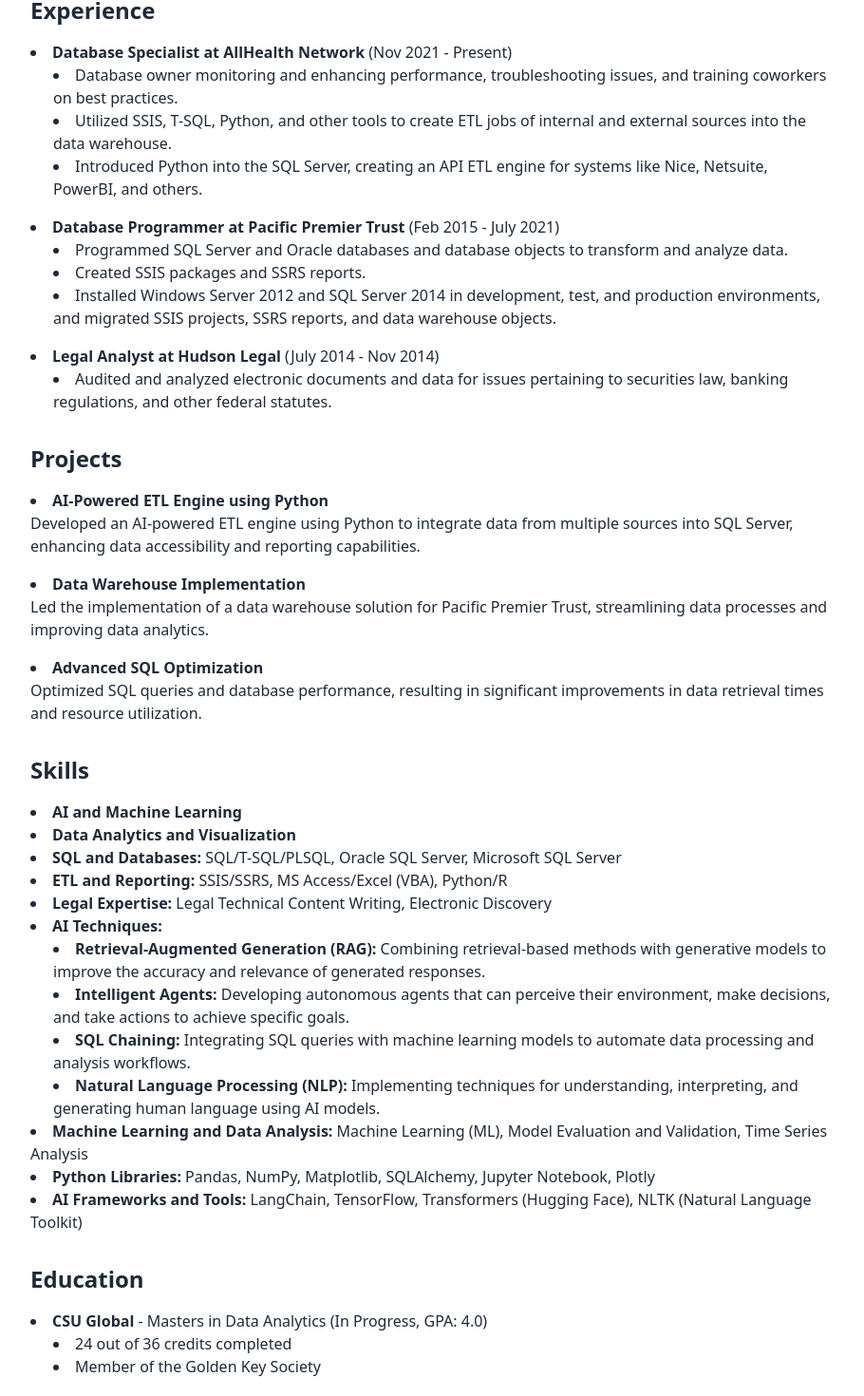
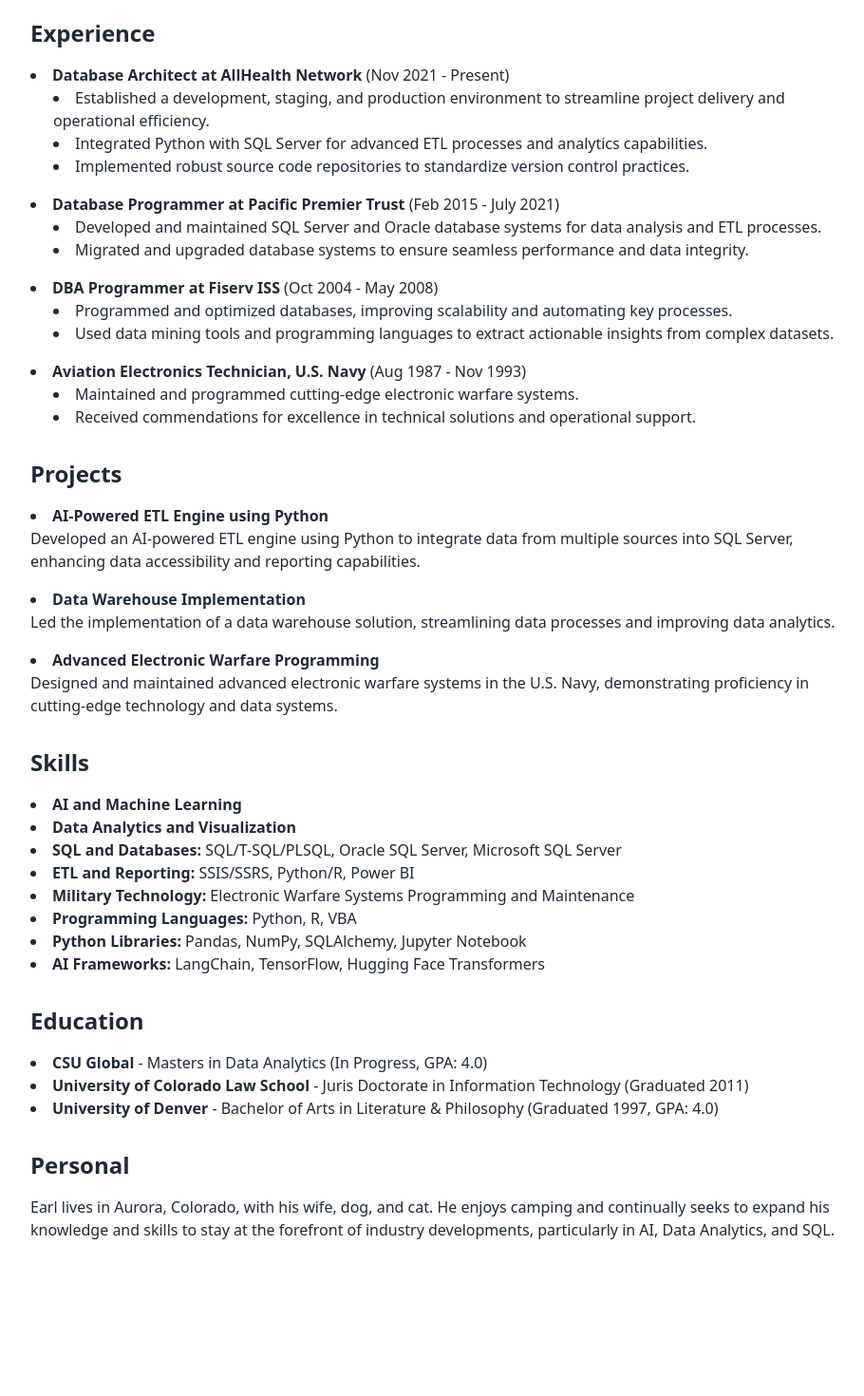
Before and after one commit to mcgowee/ProfessionalWebsite, a SvelteKit app: page /about in a window 1280 px wide. Shown: the part 461-1931 px from the top of the page at 95% size, without its empty margins (184-1094 px from the left). After the commit the page ends 1824 px from the top, so only its background shows below. Built offline with nearby package versions, Linux system fonts and the light colour scheme.

Commit message:
about page

```diff
--- a/src/routes/about/+page.svelte
+++ b/src/routes/about/+page.svelte
@@ -4,7 +4,7 @@
   <section class="background mb-8">
     <h3 class="text-2xl font-semibold mb-4">Background</h3>
     <p>
-      Earl Leonard McGowen IV is a seasoned professional with over 15 years of experience in database programming, AI, and data analytics. He currently serves as a data architect for a mental health organization, combining his technical expertise with a creative approach to building innovative solutions. Earl is also a Navy veteran, having worked as an Avionics Technician on EA-6Bs, an attorney, and a writer.
+      Earl Leonard McGowen IV is a seasoned professional with over 15 years of experience in database programming, AI, and data analytics. He currently serves as a data architect for a mental health organization, combining his technical expertise with a creative approach to building innovative solutions. Earl is also a Navy veteran, having worked as an Avionics Technician on EA-6Bs, showcasing his proficiency with advanced electronic warfare systems. He has also been an attorney and a writer, bringing interdisciplinary insights to every role.
     </p>
   </section>
 
@@ -12,25 +12,32 @@
     <h3 class="text-2xl font-semibold mb-4">Experience</h3>
     <ul class="list-disc list-inside">
       <li class="mb-4">
-        <strong>Database Specialist at AllHealth Network</strong> (Nov 2021 - Present)
+        <strong>Database Architect at AllHealth Network</strong> (Nov 2021 - Present)
         <ul class="list-disc list-inside ml-6">
-          <li>Database owner monitoring and enhancing performance, troubleshooting issues, and training coworkers on best practices.</li>
-          <li>Utilized SSIS, T-SQL, Python, and other tools to create ETL jobs of internal and external sources into the data warehouse.</li>
-          <li>Introduced Python into the SQL Server, creating an API ETL engine for systems like Nice, Netsuite, PowerBI, and others.</li>
+          <li>Established a development, staging, and production environment to streamline project delivery and operational efficiency.</li>
+          <li>Integrated Python with SQL Server for advanced ETL processes and analytics capabilities.</li>
+          <li>Implemented robust source code repositories to standardize version control practices.</li>
         </ul>
       </li>
       <li class="mb-4">
         <strong>Database Programmer at Pacific Premier Trust</strong> (Feb 2015 - July 2021)
         <ul class="list-disc list-inside ml-6">
-          <li>Programmed SQL Server and Oracle databases and database objects to transform and analyze data.</li>
-          <li>Created SSIS packages and SSRS reports.</li>
-          <li>Installed Windows Server 2012 and SQL Server 2014 in development, test, and production environments, and migrated SSIS projects, SSRS reports, and data warehouse objects.</li>
+          <li>Developed and maintained SQL Server and Oracle database systems for data analysis and ETL processes.</li>
+          <li>Migrated and upgraded database systems to ensure seamless performance and data integrity.</li>
         </ul>
       </li>
       <li class="mb-4">
-        <strong>Legal Analyst at Hudson Legal</strong> (July 2014 - Nov 2014)
+        <strong>DBA Programmer at Fiserv ISS</strong> (Oct 2004 - May 2008)
         <ul class="list-disc list-inside ml-6">
-          <li>Audited and analyzed electronic documents and data for issues pertaining to securities law, banking regulations, and other federal statutes.</li>
+          <li>Programmed and optimized databases, improving scalability and automating key processes.</li>
+          <li>Used data mining tools and programming languages to extract actionable insights from complex datasets.</li>
+        </ul>
+      </li>
+      <li class="mb-4">
+        <strong>Aviation Electronics Technician, U.S. Navy</strong> (Aug 1987 - Nov 1993)
+        <ul class="list-disc list-inside ml-6">
+          <li>Maintained and programmed cutting-edge electronic warfare systems.</li>
+          <li>Received commendations for excellence in technical solutions and operational support.</li>
         </ul>
       </li>
     </ul>
@@ -45,11 +52,11 @@
       </li>
       <li class="mb-4">
         <strong>Data Warehouse Implementation</strong>
-        <p>Led the implementation of a data warehouse solution for Pacific Premier Trust, streamlining data processes and improving data analytics.</p>
+        <p>Led the implementation of a data warehouse solution, streamlining data processes and improving data analytics.</p>
       </li>
       <li class="mb-4">
-        <strong>Advanced SQL Optimization</strong>
-        <p>Optimized SQL queries and database performance, resulting in significant improvements in data retrieval times and resource utilization.</p>
+        <strong>Advanced Electronic Warfare Programming</strong>
+        <p>Designed and maintained advanced electronic warfare systems in the U.S. Navy, demonstrating proficiency in cutting-edge technology and data systems.</p>
       </li>
     </ul>
   </section>
@@ -60,42 +67,20 @@
       <li><strong>AI and Machine Learning</strong></li>
       <li><strong>Data Analytics and Visualization</strong></li>
       <li><strong>SQL and Databases:</strong> SQL/T-SQL/PLSQL, Oracle SQL Server, Microsoft SQL Server</li>
-      <li><strong>ETL and Reporting:</strong> SSIS/SSRS, MS Access/Excel (VBA), Python/R</li>
-      <li><strong>Legal Expertise:</strong> Legal Technical Content Writing, Electronic Discovery</li>
-      <li><strong>AI Techniques:</strong>
-        <ul class="list-disc list-inside ml-6">
-          <li><strong>Retrieval-Augmented Generation (RAG):</strong> Combining retrieval-based methods with generative models to improve the accuracy and relevance of generated responses.</li>
-          <li><strong>Intelligent Agents:</strong> Developing autonomous agents that can perceive their environment, make decisions, and take actions to achieve specific goals.</li>
-          <li><strong>SQL Chaining:</strong> Integrating SQL queries with machine learning models to automate data processing and analysis workflows.</li>
-          <li><strong>Natural Language Processing (NLP):</strong> Implementing techniques for understanding, interpreting, and generating human language using AI models.</li>
-        </ul>
-      </li>
-      <li><strong>Machine Learning and Data Analysis:</strong> Machine Learning (ML), Model Evaluation and Validation, Time Series Analysis</li>
-      <li><strong>Python Libraries:</strong> Pandas, NumPy, Matplotlib, SQLAlchemy, Jupyter Notebook, Plotly</li>
-      <li><strong>AI Frameworks and Tools:</strong> LangChain, TensorFlow, Transformers (Hugging Face), NLTK (Natural Language Toolkit)</li>
+      <li><strong>ETL and Reporting:</strong> SSIS/SSRS, Python/R, Power BI</li>
+      <li><strong>Military Technology:</strong> Electronic Warfare Systems Programming and Maintenance</li>
+      <li><strong>Programming Languages:</strong> Python, R, VBA</li>
+      <li><strong>Python Libraries:</strong> Pandas, NumPy, SQLAlchemy, Jupyter Notebook</li>
+      <li><strong>AI Frameworks:</strong> LangChain, TensorFlow, Hugging Face Transformers</li>
     </ul>
   </section>
 
   <section class="education mb-8">
     <h3 class="text-2xl font-semibold mb-4">Education</h3>
     <ul class="list-disc list-inside">
-      <li class="mb-4">
-        <strong>CSU Global</strong> - Masters in Data Analytics (In Progress, GPA: 4.0)
-        <ul class="list-disc list-inside ml-6">
-          <li>24 out of 36 credits completed</li>
-          <li>Member of the Golden Key Society</li>
-        </ul>
-      </li>
-      <li class="mb-4">
-        <strong>University of Colorado Law School</strong> - Juris Doctorate in Information Technology (Graduated 2011)
-        <ul class="list-disc list-inside ml-6">
-          <li>Courses in Technology and Intellectual Property Law, contracts, legal writing, litigation drafting, computers in law, constitutional and criminal law.</li>
-          <li>Thesis on Governmental Databases: Privacy, Transparency, and the Law; Database Mining and Statistical Analysis of Governmental and Litigation Databases.</li>
-        </ul>
-      </li>
-      <li class="mb-4">
-        <strong>University of Denver</strong> - Bachelor of Arts in Literature & Philosophy (Graduated 1997, GPA: 4.0)
-      </li>
+      <li><strong>CSU Global</strong> - Masters in Data Analytics (In Progress, GPA: 4.0)</li>
+      <li><strong>University of Colorado Law School</strong> - Juris Doctorate in Information Technology (Graduated 2011)</li>
+      <li><strong>University of Denver</strong> - Bachelor of Arts in Literature & Philosophy (Graduated 1997, GPA: 4.0)</li>
     </ul>
   </section>
 
```
Also changed, not shown: 14 other files (tests, documents, lock files or other folders).
